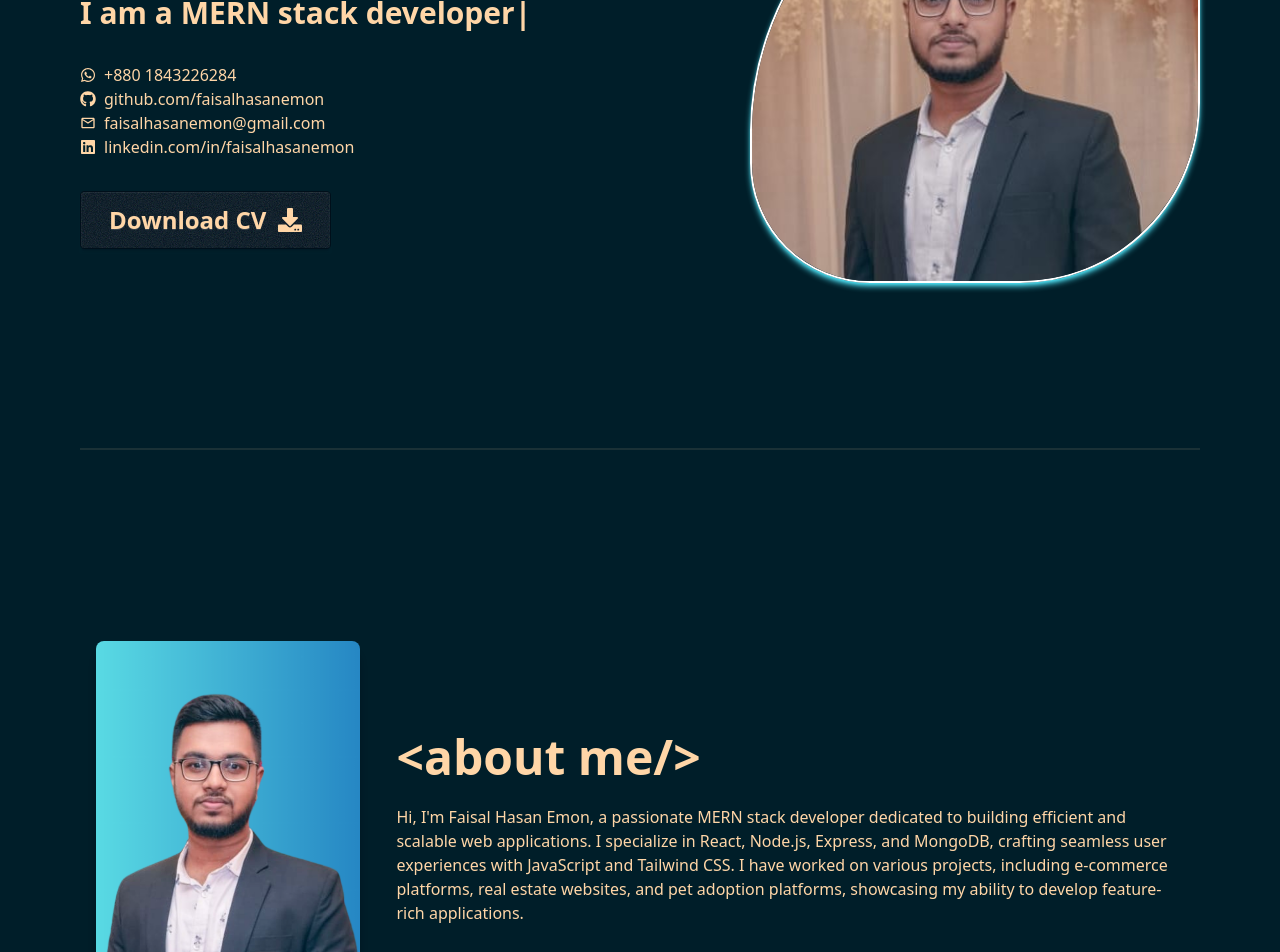
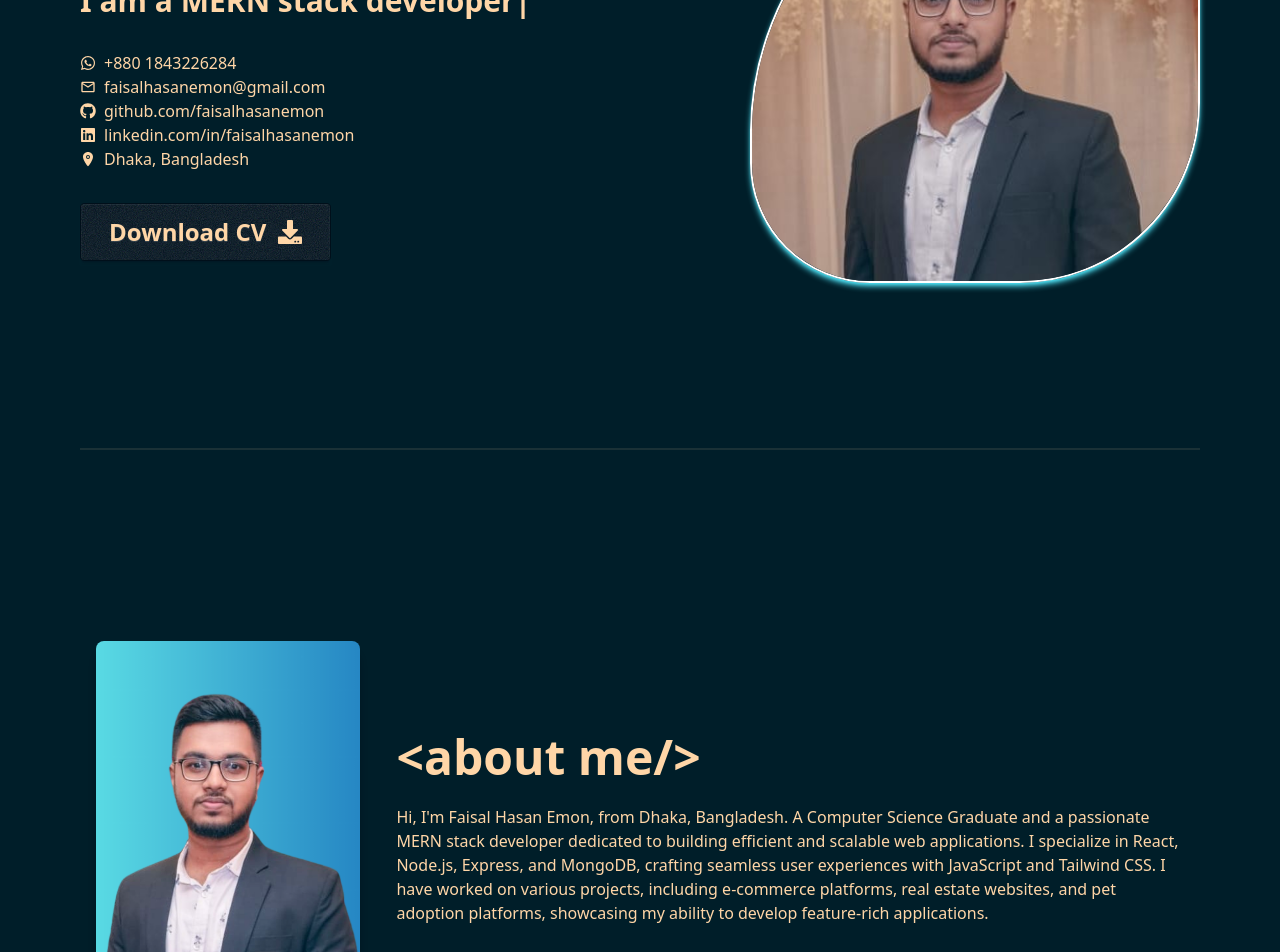
Before and after one commit to FaisalHasanEmon/Portfolio, a React (Vite) app: page / in a window 1280 px wide. Shown: the part 380-1332 px from the top of the page. Built offline with nearby package versions, Linux system fonts and the light colour scheme.

Commit message:
banner section updated

```diff
--- a/src/components/AboutMe/AboutMe.jsx
+++ b/src/components/AboutMe/AboutMe.jsx
@@ -11,13 +11,14 @@ const AboutMe = () => {
           <div>
             <h1 className="text-4xl lg:text-5xl font-bold">{"<about me/>"}</h1>
             <p className="py-6 ">
-              Hi, I'm Faisal Hasan Emon, a passionate MERN stack developer
-              dedicated to building efficient and scalable web applications. I
-              specialize in React, Node.js, Express, and MongoDB, crafting
-              seamless user experiences with JavaScript and Tailwind CSS. I have
-              worked on various projects, including e-commerce platforms, real
-              estate websites, and pet adoption platforms, showcasing my ability
-              to develop feature-rich applications.
+              Hi, I'm Faisal Hasan Emon, from Dhaka, Bangladesh. A Computer
+              Science Graduate and a passionate MERN stack developer dedicated
+              to building efficient and scalable web applications. I specialize
+              in React, Node.js, Express, and MongoDB, crafting seamless user
+              experiences with JavaScript and Tailwind CSS. I have worked on
+              various projects, including e-commerce platforms, real estate
+              websites, and pet adoption platforms, showcasing my ability to
+              develop feature-rich applications.
             </p>
           </div>
         </div>
--- a/src/components/Banner/Banner.jsx
+++ b/src/components/Banner/Banner.jsx
@@ -1,5 +1,6 @@
 import React from "react";
 import { FaDownload, FaGithub, FaLinkedin, FaWhatsapp } from "react-icons/fa";
+import { IoLocation } from "react-icons/io5";
 import { MdOutlineEmail } from "react-icons/md";
 import { ReactTyped } from "react-typed";
 
@@ -29,16 +30,29 @@ const Banner = () => {
             <p>+880 1843226284</p>
           </div>
           <div className="flex justify-start items-center gap-2">
-            <FaGithub />
-            <p>github.com/faisalhasanemon</p>
-          </div>
-          <div className="flex justify-start items-center gap-2">
             <MdOutlineEmail />
             <p>faisalhasanemon@gmail.com</p>
           </div>
-          <div className="flex justify-start items-center gap-2">
+          <a
+            href="https://github.com/FaisalHasanEmon"
+            target="_blank"
+            className="flex justify-start items-center gap-2"
+          >
+            <FaGithub />
+            <p>github.com/faisalhasanemon</p>
+          </a>
+
+          <a
+            href="https://www.linkedin.com/in/faisalhasanemon/"
+            target="_blank"
+            className="flex justify-start items-center gap-2"
+          >
             <FaLinkedin />
             <p>linkedin.com/in/faisalhasanemon</p>
+          </a>
+          <div className="flex justify-start items-center gap-2">
+            <IoLocation />
+            <p>Dhaka, Bangladesh</p>
           </div>
         </div>
         <button>
```
